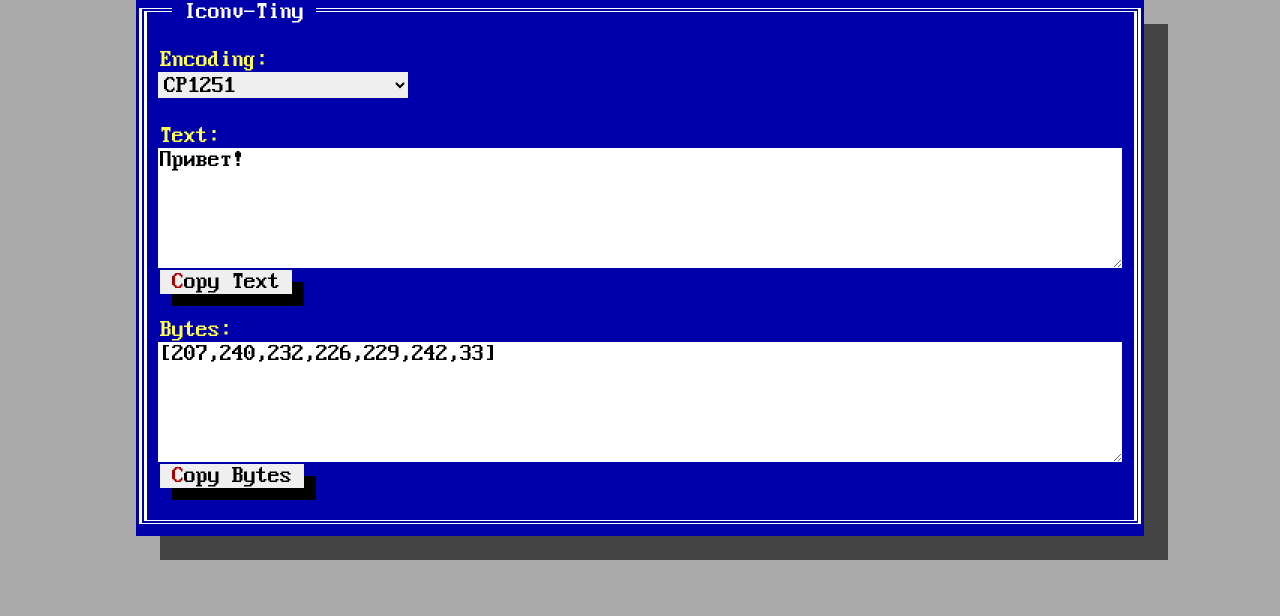
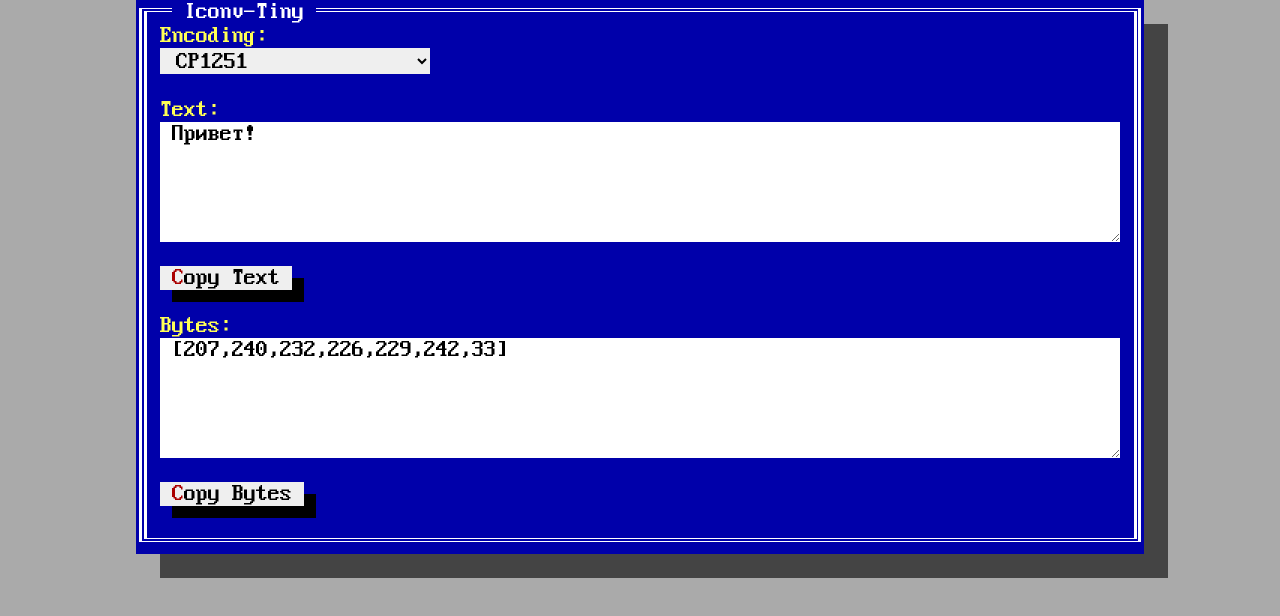
Before and after one commit to vip-delete/iconv-tiny, a website: page index.html in a window 1280 px wide. Drawn offline with Linux system fonts and the light colour scheme.

Commit message:
adjust css

```diff
--- a/static/app.mjs
+++ b/static/app.mjs
@@ -11,24 +11,20 @@ async function onLoad() {
   app.appendChild(
     el("fieldset").cls("bg-blue").children([
       el("legend").text("Iconv-Tiny"),
-      div().html("&nbsp;"),
       div().cls("yellow").text("Encoding:"),
-      div().children(el("select").cls("black").attrs({ id: "encoding", style: "max-width: 250px; " })
+      div().children(el("select").cls("black").attrs({ id: "encoding", style: "max-width: 270px; " })
         .children(list.map(it => el("option").attrs({ value: it }).text(it))),
       ).on("change", encode),
-      div().html("&nbsp;"),
       div().cls("yellow").text("Text:"),
       div().children(
         el("textarea").cls("bg-bright-white black").attrs({ id: "text", rows: 5 }).on("input", encode),
       ),
       el("button").text("Copy Text").attrs({ id: "copyText" }).on("click", copyText),
-      div().html("&nbsp;"),
       div().cls("yellow").text("Bytes:"),
       div().children(
         el("textarea").cls("bg-bright-white black").attrs({ id: "bytes", rows: 5 }).on("input", decode),
       ),
       el("button").text("Copy Bytes").attrs({ id: "copyBytes" }).on("click", copyBytes),
-      div().html("&nbsp;"),
       div().cls("bright-red").attrs({ id: "err" })
     ]).el
   );
--- a/static/themes/dos/theme-dos.css
+++ b/static/themes/dos/theme-dos.css
@@ -332,9 +332,19 @@ textarea, select {
   color: inherit;
   border: none;
   border-radius: 0;
-  margin: 0 2px 2px -2px;
-  padding: 0 2px;
-  width: calc(100% + 4px);
+  line-height: 1;
+  margin: 0 0 var(--glyph-height) 0;
+  padding: 0 var(--glyph-width);
+  width: 100%;
+}
+
+textarea:focus {
+  outline: none;
+  background-color: #5f5;
+}
+
+button {
+  margin: 0 calc(2 * var(--glyph-width)) var(--glyph-height) 0;
 }
 
 option {
```
